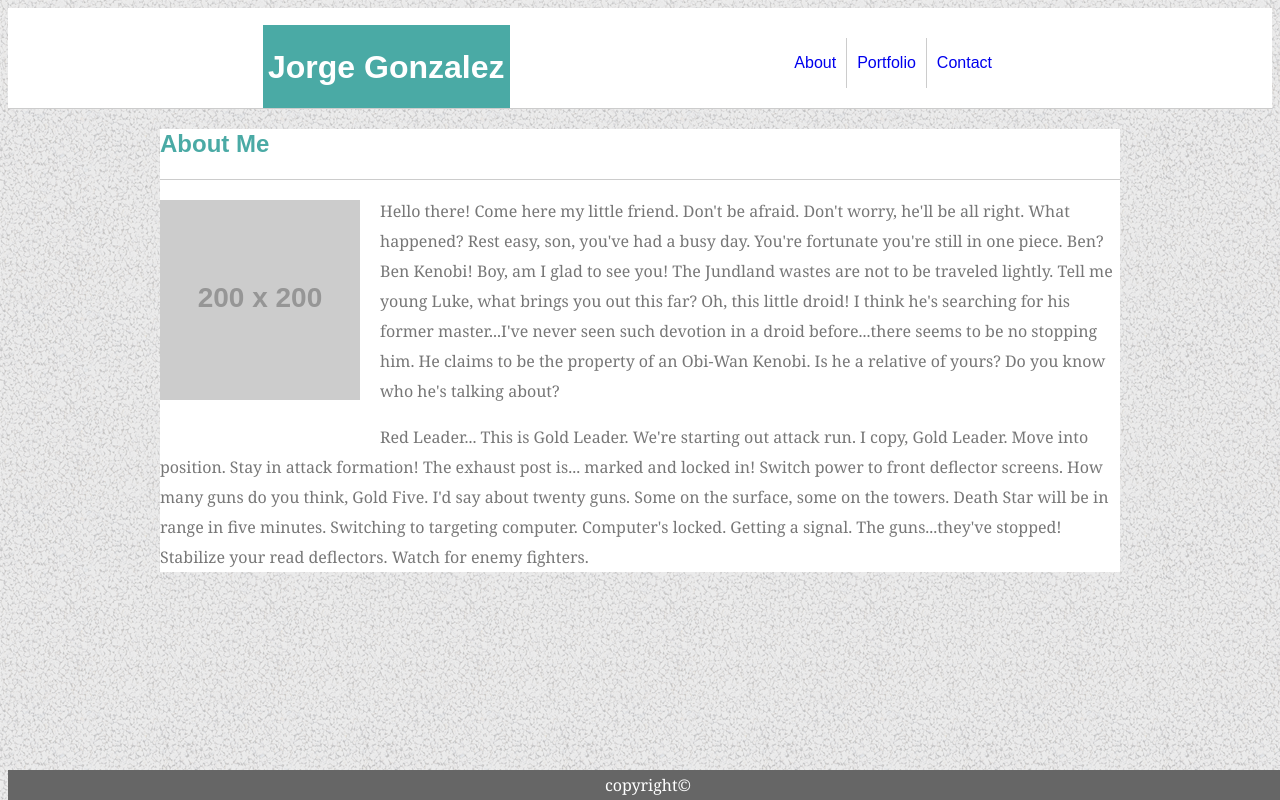
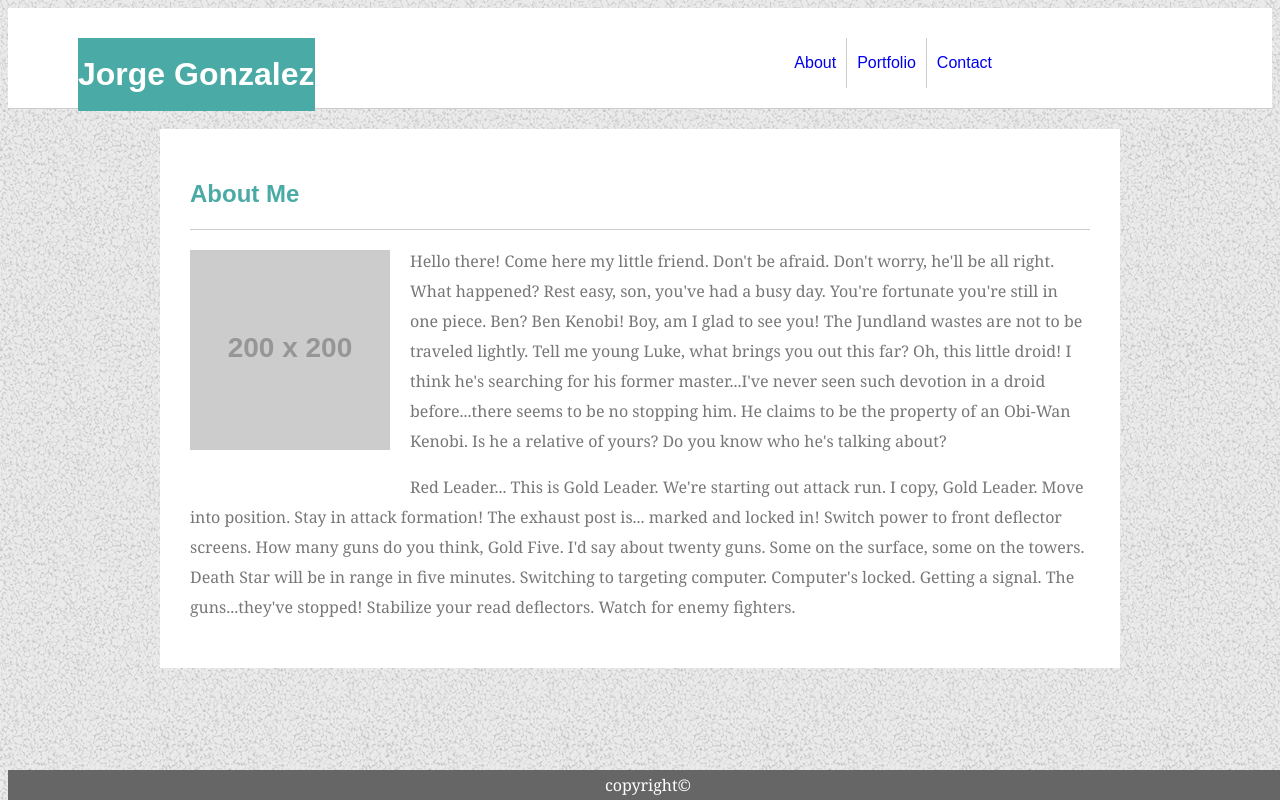
Before and after one commit to Jorgegs14/Basic-Portfolio, a plain HTML site: page index.html in a window 1280 px wide. Drawn offline with Linux system fonts and the light colour scheme; placeholder pictures from the web are drawn by us.

Commit message:
submit version

```diff
--- a/assets/css/style.css
+++ b/assets/css/style.css
@@ -5,7 +5,7 @@
 body {
     color: #777777;
     font-family: Georgia, 'Times New Roman', Times, serif;
-    background-image: url(/assets/images/gravel.png);
+    background-image: url("../images/gravel.png");
     line-height: 30px;
 }
 
@@ -26,16 +26,14 @@ a:link {
     margin: 0 auto 0 auto;
     position: relative;
     padding-top: 30px;
+    margin-bottom: 20px;
 }
 
 #name {
     background-color: #4aaaa5;
     color: white;
     text-align: center;
-    padding: 5px;
-    position: absolute;
-    left: 255px;
-    bottom: 0px;
+   float: left;
 }
 
 #links {
@@ -71,6 +69,7 @@ a:link {
     background-color: #ffffff;
     clear: both;
     margin: 0 auto 0 auto;
+    padding: 30px;
 }
 
 #sub {
```
